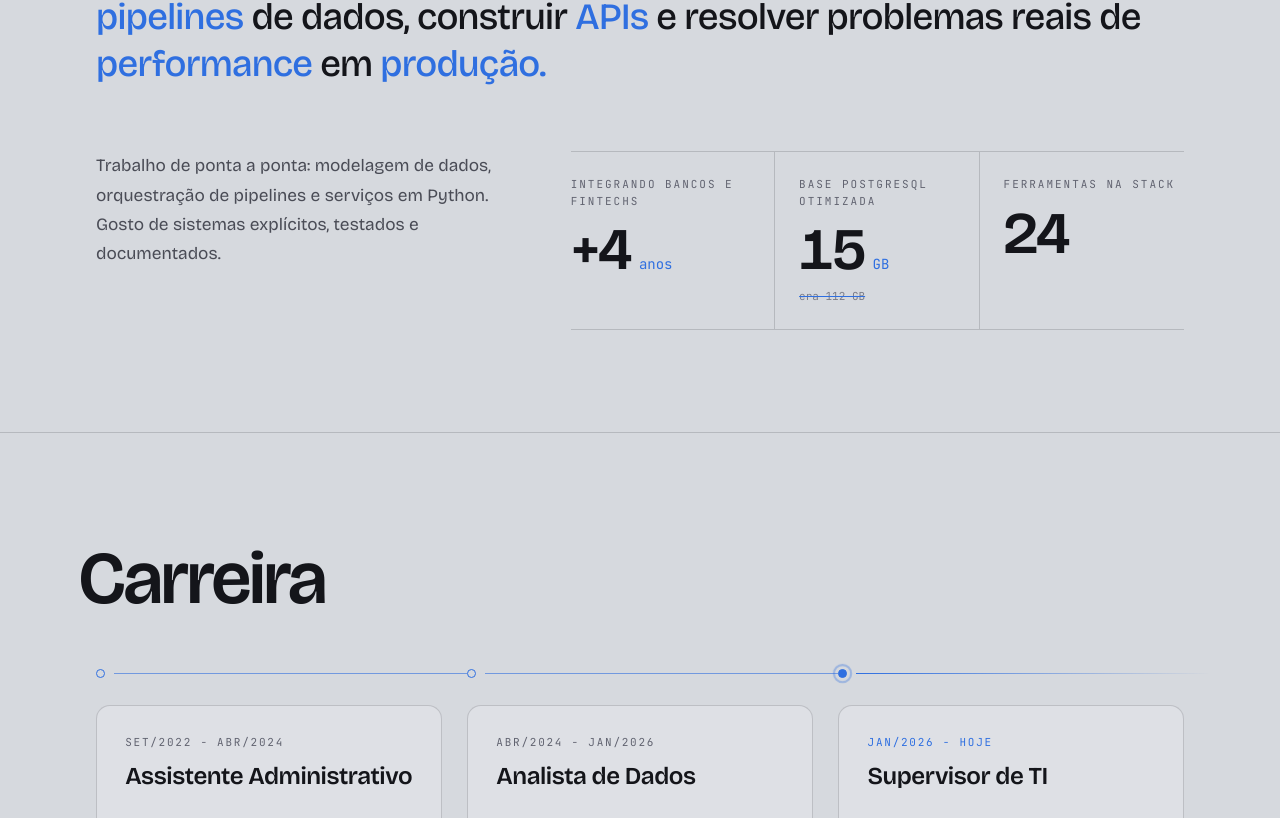
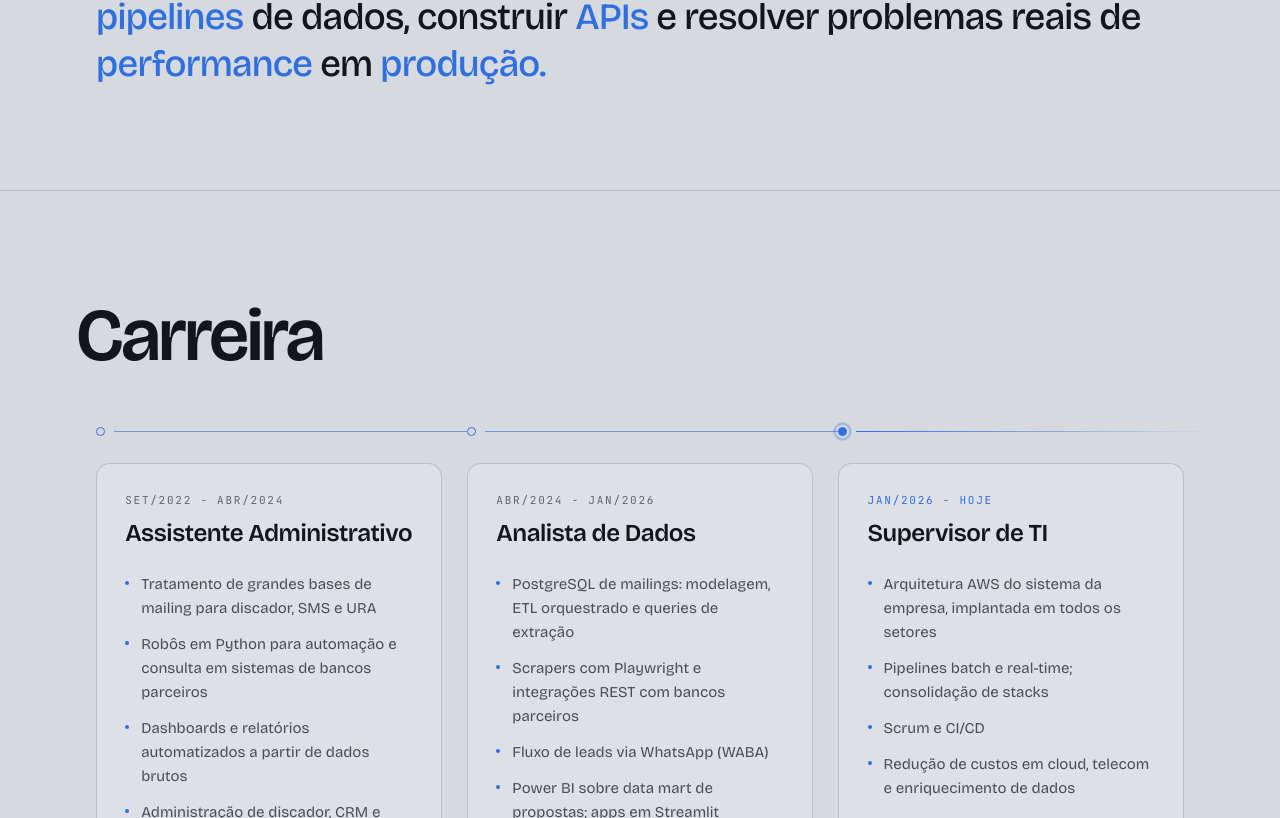
Before and after one commit to douglazcandido/douglazcandido.com, a React (Vite) app: page / in a window 1280 px wide. Shown: the part 882-1700 px from the top of the page. Built offline with nearby package versions, Linux system fonts and the light colour scheme.

Commit message:
refactor: remove parágrafo e estatísticas da seção Sobre

```diff
--- a/src/components/CountUp.tsx
+++ /dev/null
@@ -1,39 +0,0 @@
-import { useEffect, useState } from "react";
-import { useInView } from "../hooks/useInView";
-import { prefersReducedMotion } from "../hooks/useReducedMotion";
-
-interface CountUpProps {
-  to: number;
-  from?: number;
-  duration?: number;
-  prefix?: string;
-  suffix?: string;
-}
-
-const easeOutExpo = (t: number) => (t === 1 ? 1 : 1 - Math.pow(2, -10 * t));
-
-export default function CountUp({ to, from = 0, duration = 1800, prefix = "", suffix = "" }: CountUpProps) {
-  const { ref, isInView } = useInView<HTMLSpanElement>();
-  const [value, setValue] = useState(prefersReducedMotion() ? to : from);
-
-  useEffect(() => {
-    if (!isInView || prefersReducedMotion()) return;
-    let raf = 0;
-    const startedAt = performance.now();
-    const tick = (now: number) => {
-      const t = Math.min(1, (now - startedAt) / duration);
-      setValue(Math.round(from + (to - from) * easeOutExpo(t)));
-      if (t < 1) raf = requestAnimationFrame(tick);
-    };
-    raf = requestAnimationFrame(tick);
-    return () => cancelAnimationFrame(raf);
-  }, [isInView, from, to, duration]);
-
-  return (
-    <span ref={ref} className="tabular-nums">
-      {prefix}
-      {value}
-      {suffix}
-    </span>
-  );
-}
--- a/src/i18n/en.ts
+++ b/src/i18n/en.ts
@@ -34,12 +34,6 @@ export const en: Dict = {
     title: "About",
     lead: "For over 4 years I've been working on integrations with banks and fintechs, and today I'm an IT Supervisor. Day to day, that means designing data pipelines, building APIs and solving real performance problems in production.",
     accent: ["banks", "fintechs", "pipelines", "APIs", "performance", "production"],
-    body: "I work end to end: data modeling, pipeline orchestration and Python services. I like systems that are explicit, tested and well documented.",
-    statYears: "Working with banks and fintechs",
-    statYearsUnit: "years",
-    statDb: "PostgreSQL database optimized",
-    statDbWas: "was 112 GB",
-    statTools: "Tools in the stack",
   },
   career: {
     title: "Career",
--- a/src/i18n/es.ts
+++ b/src/i18n/es.ts
@@ -34,12 +34,6 @@ export const es: Dict = {
     title: "Sobre mí",
     lead: "Hace más de 4 años trabajo en la integración con bancos y fintechs, y hoy soy Supervisor de TI. En el día a día, eso significa diseñar pipelines de datos, construir APIs y resolver problemas reales de rendimiento en producción.",
     accent: ["bancos", "fintechs", "pipelines", "APIs", "rendimiento", "producción"],
-    body: "Trabajo de punta a punta: modelado de datos, orquestación de pipelines y servicios en Python. Me gustan los sistemas explícitos, probados y bien documentados.",
-    statYears: "Integrando bancos y fintechs",
-    statYearsUnit: "años",
-    statDb: "Base PostgreSQL optimizada",
-    statDbWas: "antes 112 GB",
-    statTools: "Herramientas en el stack",
   },
   career: {
     title: "Carrera",
--- a/src/i18n/pt.ts
+++ b/src/i18n/pt.ts
@@ -36,12 +36,6 @@ export const pt = {
     title: "Sobre",
     lead: "Há mais de 4 anos trabalho na integração com bancos e fintechs, hoje como Supervisor de TI. No dia a dia, isso significa desenhar pipelines de dados, construir APIs e resolver problemas reais de performance em produção.",
     accent: ["bancos", "fintechs", "pipelines", "APIs", "performance", "produção"],
-    body: "Trabalho de ponta a ponta: modelagem de dados, orquestração de pipelines e serviços em Python. Gosto de sistemas explícitos, testados e documentados.",
-    statYears: "Integrando bancos e fintechs",
-    statYearsUnit: "anos",
-    statDb: "Base PostgreSQL otimizada",
-    statDbWas: "era 112 GB",
-    statTools: "Ferramentas na stack",
   },
   career: {
     title: "Carreira",
--- a/src/sections/About.tsx
+++ b/src/sections/About.tsx
@@ -1,9 +1,6 @@
 import Section from "../components/Section";
-import Reveal from "../components/Reveal";
 import ScrubText from "../components/ScrubText";
-import CountUp from "../components/CountUp";
 import { useI18n } from "../i18n/context";
-import { skills } from "../data/skills";
 
 export default function About() {
   const { t } = useI18n();
@@ -16,36 +13,6 @@ export default function About() {
         accent={a.accent}
         className="m-0 text-[clamp(22px,2.9vw,46px)] leading-[1.25] font-medium tracking-[-0.02em] text-pretty"
       />
-
-      <div className="mt-[clamp(36px,5vw,72px)] grid grid-cols-1 gap-x-[clamp(24px,4vw,64px)] gap-y-12 lg:grid-cols-12">
-        <Reveal as="p" className="m-0 text-[clamp(16px,1.35vw,20px)] leading-[1.7] text-neutral-400 lg:col-span-5">
-          {a.body}
-        </Reveal>
-
-        <dl className="m-0 grid grid-cols-1 border-t border-divider sm:grid-cols-3 lg:col-span-7 lg:col-start-6">
-          <Reveal className="border-b border-divider py-6 sm:border-r sm:px-6 sm:first:pl-0" delay={0}>
-            <dt className="font-mono text-[11px] tracking-[0.18em] text-neutral-500 uppercase">{a.statYears}</dt>
-            <dd className="display m-0 mt-3 text-[clamp(40px,4.6vw,72px)] leading-none">
-              <CountUp to={4} prefix="+" />
-              <span className="ml-2 font-mono text-sm font-normal tracking-normal text-accent normal-case">{a.statYearsUnit}</span>
-            </dd>
-          </Reveal>
-          <Reveal className="border-b border-divider py-6 sm:border-r sm:px-6" delay={130}>
-            <dt className="font-mono text-[11px] tracking-[0.18em] text-neutral-500 uppercase">{a.statDb}</dt>
-            <dd className="display m-0 mt-3 text-[clamp(40px,4.6vw,72px)] leading-none">
-              <CountUp from={112} to={15} />
-              <span className="ml-2 font-mono text-sm font-normal tracking-normal text-accent normal-case">GB</span>
-            </dd>
-            <p className="m-0 mt-2 font-mono text-[11px] text-neutral-600 line-through decoration-accent">{a.statDbWas}</p>
-          </Reveal>
-          <Reveal className="border-b border-divider py-6 sm:px-6 sm:last:pr-0" delay={260}>
-            <dt className="font-mono text-[11px] tracking-[0.18em] text-neutral-500 uppercase">{a.statTools}</dt>
-            <dd className="display m-0 mt-3 text-[clamp(40px,4.6vw,72px)] leading-none">
-              <CountUp to={skills.length} />
-            </dd>
-          </Reveal>
-        </dl>
-      </div>
     </Section>
   );
 }
```
